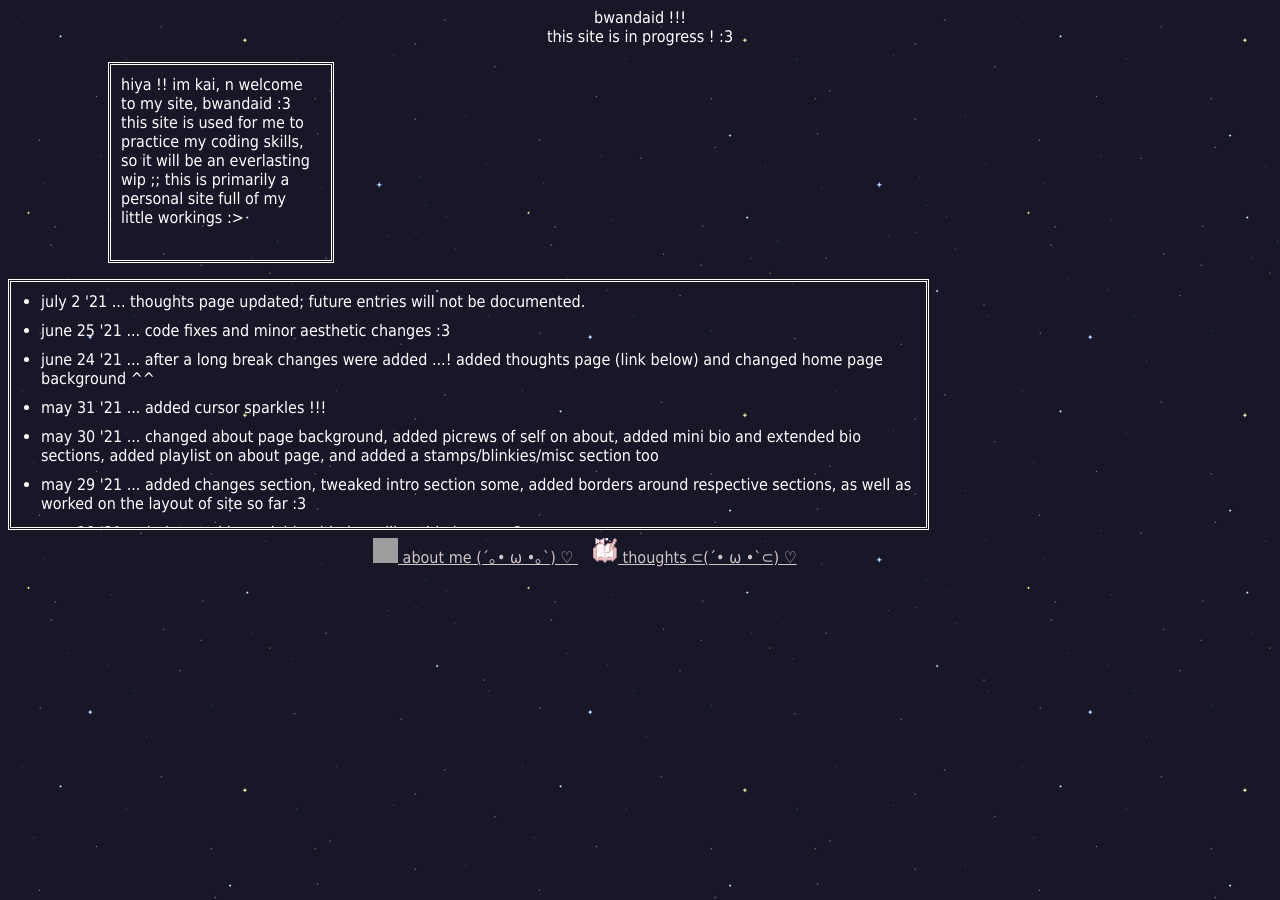
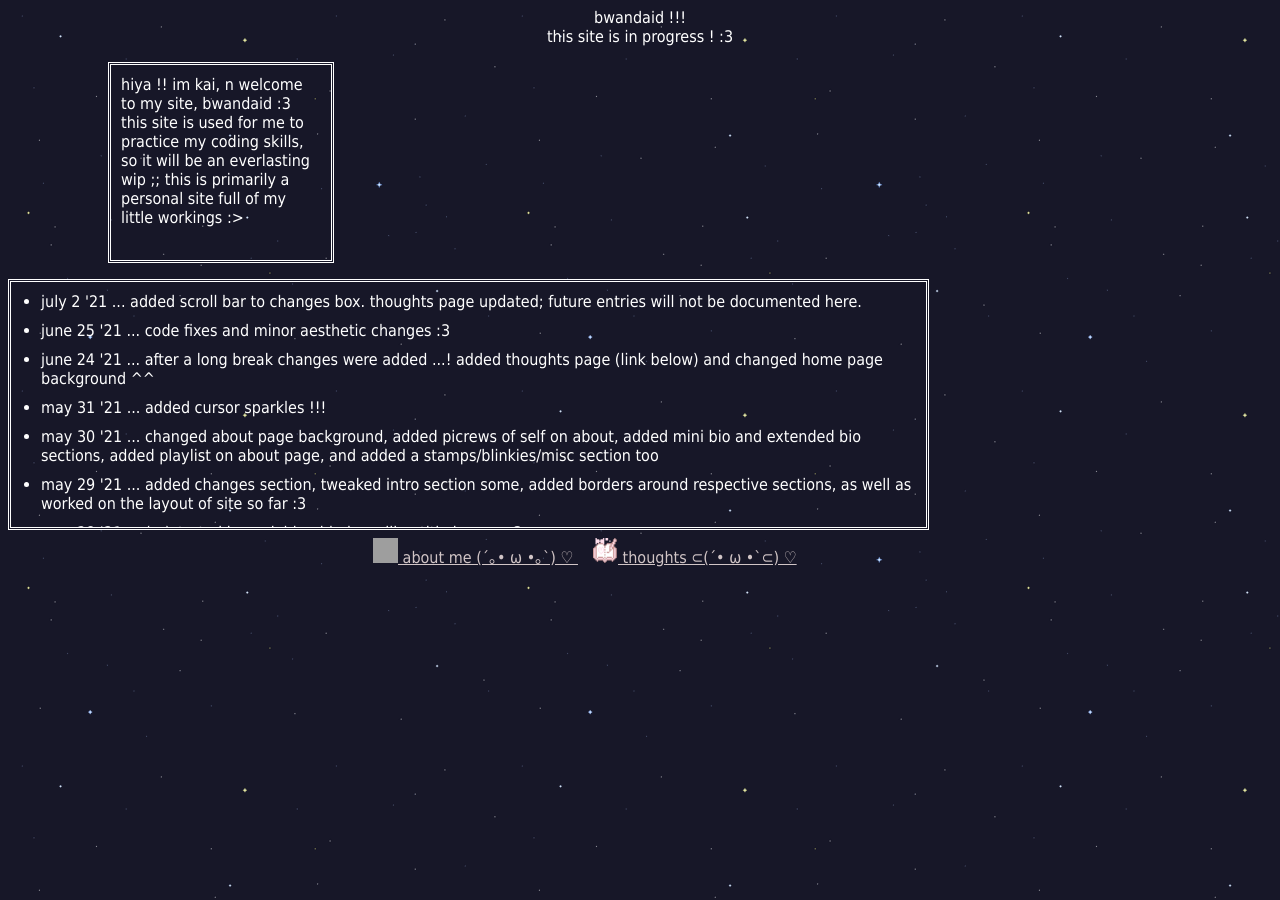
Before and after one commit to the-meliorist/the-meliorist.github.io, a Jekyll site: the page index.html, which Jekyll copies as it is, in a window 1280 px wide. Built offline with Jekyll 4.4.1, drawn with Linux system fonts in a browser that asks for light colours; grey boxes are pictures that could not be loaded.

Commit message:
Update index.html

```diff
--- a/index.html
+++ b/index.html
@@ -212,7 +212,7 @@
    <p class="siteintro"> hiya !! im kai, n welcome to my site, bwandaid :3 this site is used for me to practice my coding skills, so it will be an everlasting wip ;; this is primarily a personal site full of my little workings :> </p>
 
     <div id="changes"> <ul class="changes">
-	    <li> july 2 '21 ... thoughts page updated; future entries will not be documented.
+	    <li> july 2 '21 ... added scroll bar to changes box. thoughts page updated; future entries will not be documented here.
 	    <li> june 25 '21 ... code fixes and minor aesthetic changes :3
 	     <li> june 24 '21 ... after a long break changes were added ...! added thoughts page (link below) and changed home page background ^^
 	     <li> may 31 '21 ... added cursor sparkles !!!
```
